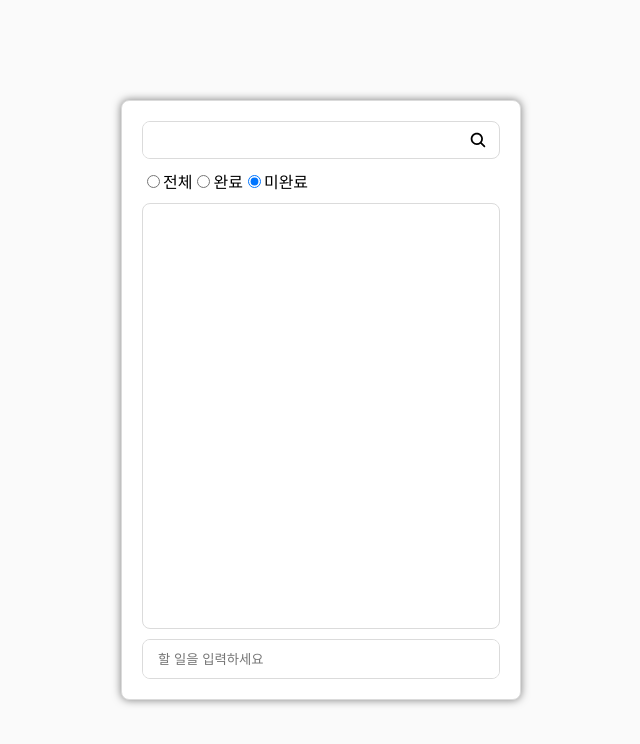
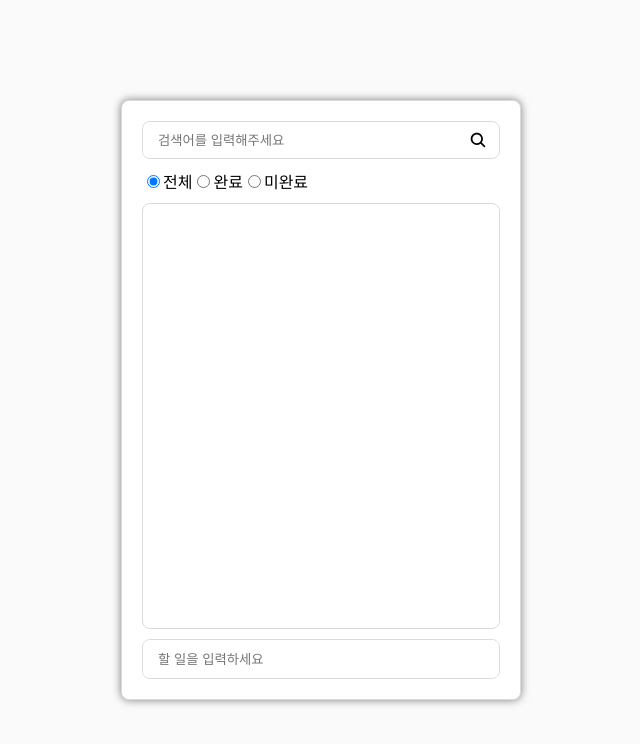
Before and after one commit to dongyoon7212/korea_it_web_react_study, a React (Vite) app: page / in a window 1280 px wide. Shown: the top 744 px of the page, without its empty margins (319-959 px from the left). Built offline with nearby package versions, Linux system fonts and the light colour scheme.

Commit message:
Feat: react

```diff
--- a/src/components/TodoList/components/Header/Header.jsx
+++ b/src/components/TodoList/components/Header/Header.jsx
@@ -1,16 +1,33 @@
 /** @jsxImportSource @emotion/react */
 import { IoSearch } from "react-icons/io5";
 import * as s from "./styles";
+import { useState } from "react";
 
-function Header({ filter, setFilter }) {
+function Header({ filter, setFilter, setSearchText }) {
+	const [searchInputValue, setSearchInputValue] = useState("");
+
+	const searchInputOnChangeHandler = (e) => {
+		setSearchInputValue(e.target.value);
+	};
 	const filterOnChangeHandler = (e) => {
 		setFilter(e.target.id);
+	};
+	const searchButtonOnClickHandler = () => {
+		setSearchText(searchInputValue);
 	};
 	return (
 		<>
 			<div css={s.container}>
-				<input type="text" css={s.searchInput} />
-				<button css={s.searchButton}>
+				<input
+					type="text"
+					css={s.searchInput}
+					placeholder="검색어를 입력해주세요"
+					onChange={searchInputOnChangeHandler}
+				/>
+				<button
+					css={s.searchButton}
+					onClick={searchButtonOnClickHandler}
+				>
 					<IoSearch />
 				</button>
 			</div>
--- a/src/components/TodoList/components/Layout/Layout.jsx
+++ b/src/components/TodoList/components/Layout/Layout.jsx
@@ -2,11 +2,15 @@
 import Header from "../Header/Header";
 import * as s from "./styles";
 
-function Layout({ children, filter, setFilter }) {
+function Layout({ children, filter, setFilter, setSearchText }) {
 	return (
 		<div css={s.layout}>
 			<div css={s.container}>
-				<Header filter={filter} setFilter={setFilter} />
+				<Header
+					filter={filter}
+					setFilter={setFilter}
+					setSearchText={setSearchText}
+				/>
 				{children}
 			</div>
 		</div>
--- a/src/components/TodoList/pages/Index.jsx
+++ b/src/components/TodoList/pages/Index.jsx
@@ -3,8 +3,23 @@ import Layout from "../components/Layout/Layout";
 import Main from "../components/Main/Main";
 
 function Index() {
-	const [todoList, setTodoList] = useState([]);
-	const [filter, setFilter] = useState("incomplete");
+	const [todoList, setTodoList] = useState(() => {
+		const localStorageTodoList = localStorage.getItem("todoList");
+		return localStorageTodoList ? JSON.parse(localStorageTodoList) : [];
+	});
+	const [filter, setFilter] = useState("all");
+	const [searchText, setSearchText] = useState("");
+
+	// useEffect(() => {
+	// 	let localStorageTodoList = localStorage.getItem("todoList");
+	// 	if (!localStorageTodoList) {
+	// 		localStorage.setItem("todoList", JSON.stringify([]));
+	// 		localStorageTodoList = [];
+	// 		setTodoList(localStorageTodoList);
+	// 	} else {
+	// 		setTodoList(JSON.parse(localStorageTodoList));
+	// 	}
+	// }, []);
 
 	useEffect(() => {
 		let localStorageTodoList = localStorage.getItem("todoList");
@@ -13,9 +28,30 @@ function Index() {
 			localStorage.setItem("todoList", todoListJson);
 		}
 	}, [todoList]);
+
+	const filterTodoList = todoList
+		.filter((todo) => {
+			if (filter === "all") {
+				return true;
+			} else if (filter === "complete") {
+				return todo.isComplete;
+			} else if (filter === "incomplete") {
+				return !todo.isComplete;
+			}
+		})
+		.filter((todo) => {
+			if (searchText.trim().length === 0) {
+				return true;
+			}
+			return todo.content.includes(searchText);
+		});
 	return (
-		<Layout filter={filter} setFilter={setFilter}>
-			<Main todoList={todoList} setTodoList={setTodoList} />
+		<Layout
+			filter={filter}
+			setFilter={setFilter}
+			setSearchText={setSearchText}
+		>
+			<Main todoList={filterTodoList} setTodoList={setTodoList} />
 		</Layout>
 	);
 }
```
